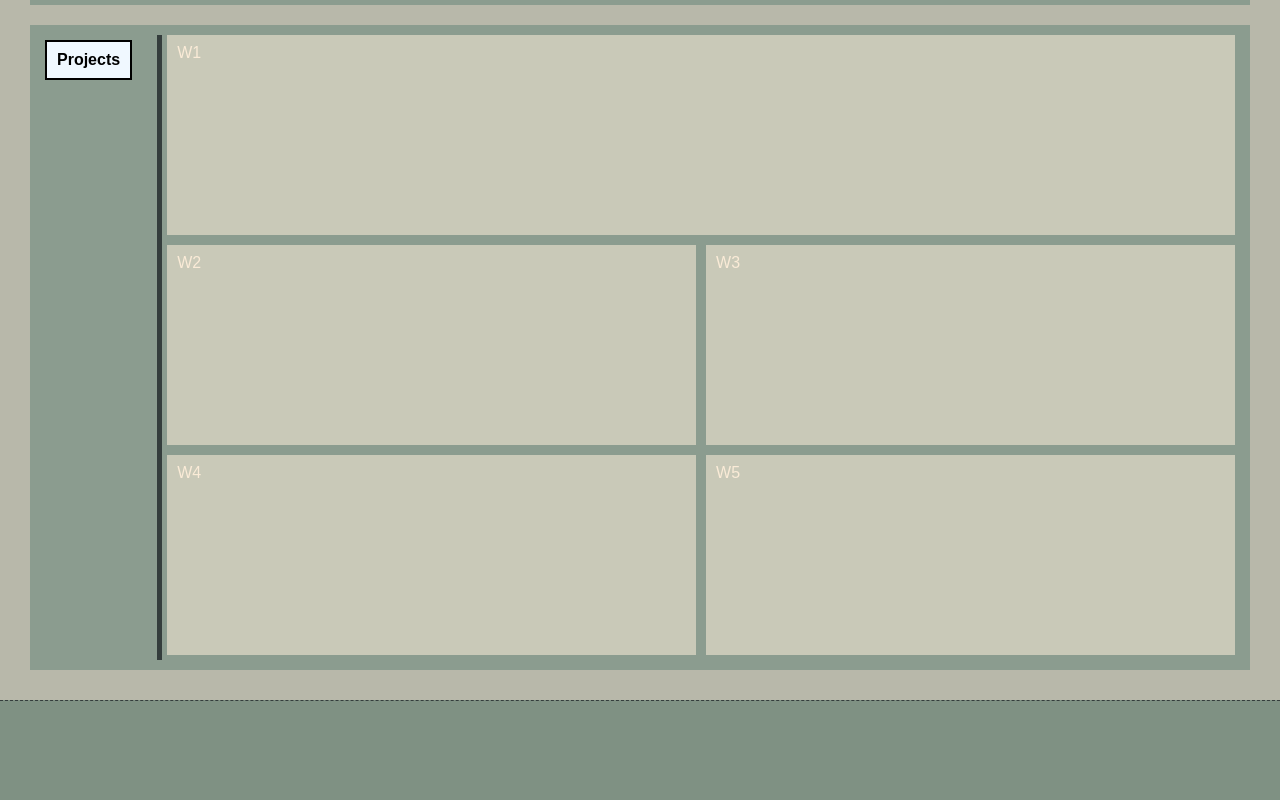
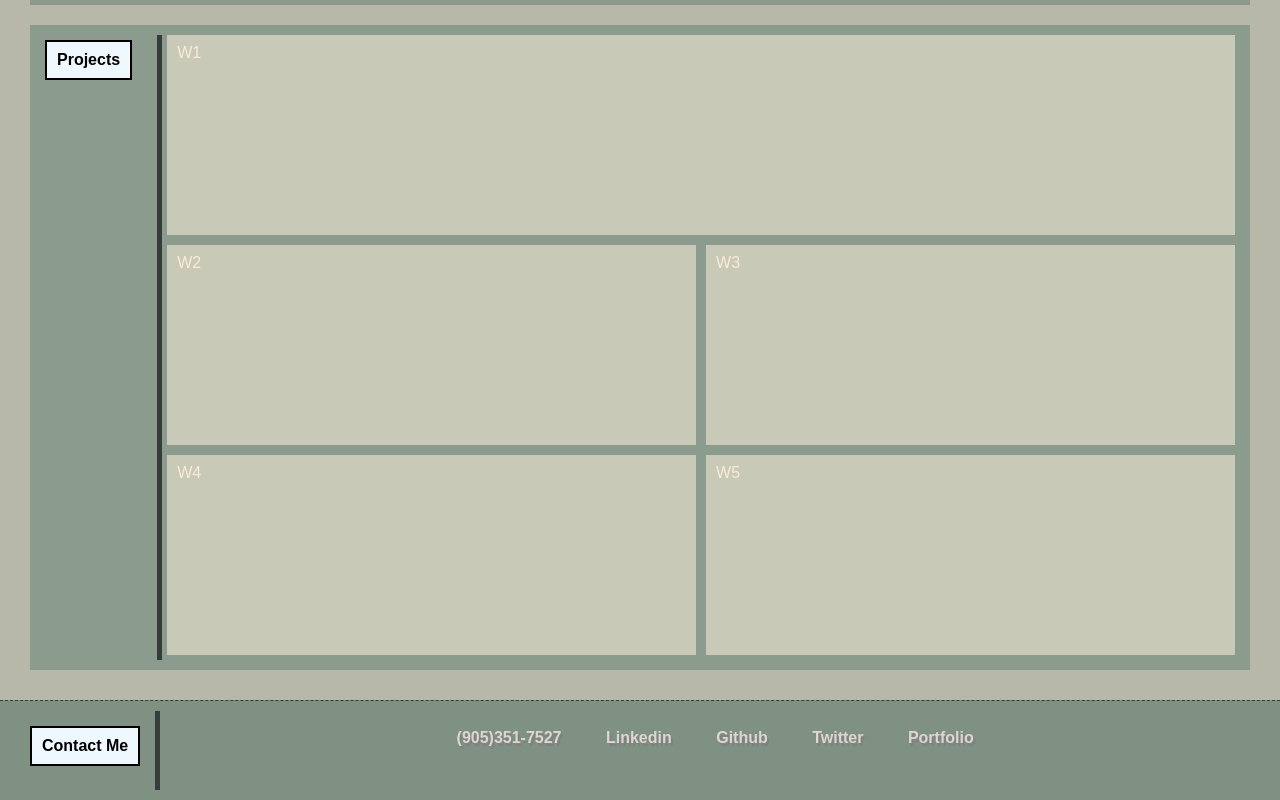
Before and after one commit to miladesmailpour/tech-blog, a plain HTML site: page index.html in a window 1280 px wide. Shown: the part 379-1179 px from the top of the page. Drawn offline with Linux system fonts and the light colour scheme.

Commit message:
adding the footer element

```diff
--- a/assets/css/style.css
+++ b/assets/css/style.css
@@ -18,6 +18,10 @@ header {
     height: 100px;
 }
 
+header img {
+    width: 100px;
+}
+
 header h1 {
     font-family: 'Times New Roman', Times, serif;
     font-size: 35px;
@@ -36,7 +40,7 @@ nav {
     justify-content: flex-end;
 }
 
-a {
+nav a {
     color: var(--header-color);
     text-decoration: none;
     font-size: 16px;
@@ -144,7 +148,42 @@ footer {
     background-color: var(--header-background);
     height: 100px;
     border-top: 1px dashed var(--font-color-dark);
+    display: flex;
+    flex-wrap: wrap;
 }
+
+.contact-me {
+    position: relative;
+    padding: 15px;
+    margin: 10px 10px 10px 0;
+    border-left: 5px solid var(--font-color-dark);
+    flex: 1 1 80%;
+    font-family: Arial, Helvetica, sans-serif;
+    font-size: 16px;
+    line-height: 1.5em;
+    text-align: center;
+}
+
+.contact-me-header {
+    position: relative;
+    padding: 10px;
+    margin: 25px 15px 25px 30px;
+    border: 2px solid black;
+    background-color: aliceblue;
+    height: 40px;
+}
+
+.contact-me a,
+.contact-me span {
+    color: var(--header-color);
+    text-decoration: none;
+    font-size: 16px;
+    font-weight: bold;
+    text-decoration: none;
+    padding: 20px 20px;
+    text-shadow: 2px 3px 1px gray;
+}
+
 
 @media screen and (max-width:768px) {
     body {
--- a/index.html
+++ b/index.html
@@ -49,6 +49,14 @@
         </article>
     </main>
     <footer>
+        <h2 class="contact-me-header">Contact Me</h2>
+        <p class="contact-me">
+            <span>(905)351-7527</span>
+            <a href="">Linkedin</a>
+            <a href="">Github</a>
+            <a href="">Twitter</a>
+            <a href="">Portfolio</a>
+        </p>
 
     </footer>
 </body>
```
